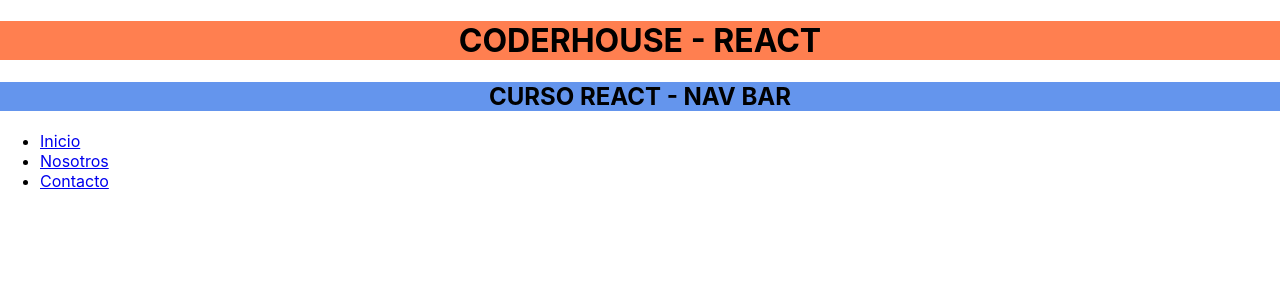
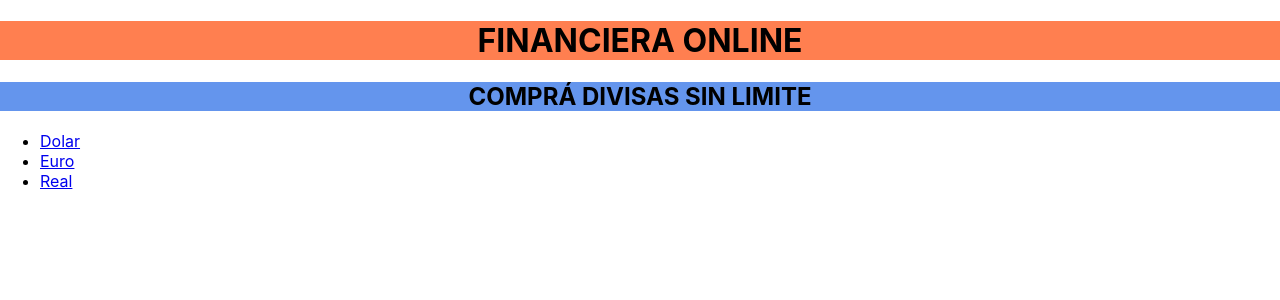
Before and after one commit to andresrosa95/React2021, a React (Create React App) app: page / in a window 1280 px wide. Shown: the top 300 px of the page. Built offline with nearby package versions, Linux system fonts and the light colour scheme.

Commit message:
navbar react v2

```diff
--- a/src/App.jsx
+++ b/src/App.jsx
@@ -10,7 +10,7 @@
   return (
     <div>
     <div className="App">
-      <h1>CODERHOUSE - REACT</h1>
+      <h1>FINANCIERA ONLINE</h1>
       </div>
       <div><NavBar/></div>
 
--- a/src/components/NavBar.jsx
+++ b/src/components/NavBar.jsx
@@ -4,12 +4,12 @@
 function NavBar() {
     return (
         <div>
-            <h2 className="tituloNav">CURSO REACT - NAV BAR</h2>
+            <h2 className="tituloNav">COMPRÁ DIVISAS SIN LIMITE</h2>
             <nav className="menu">
   <ul>
-    <li><a href="#">Inicio</a></li>
-    <li><a href="#">Nosotros</a></li>
-    <li><a href="#">Contacto</a></li>
+    <li><a href="#">Dolar</a></li>
+    <li><a href="#">Euro</a></li>
+    <li><a href="#">Real</a></li>
   </ul>
 </nav>
         </div>
```
